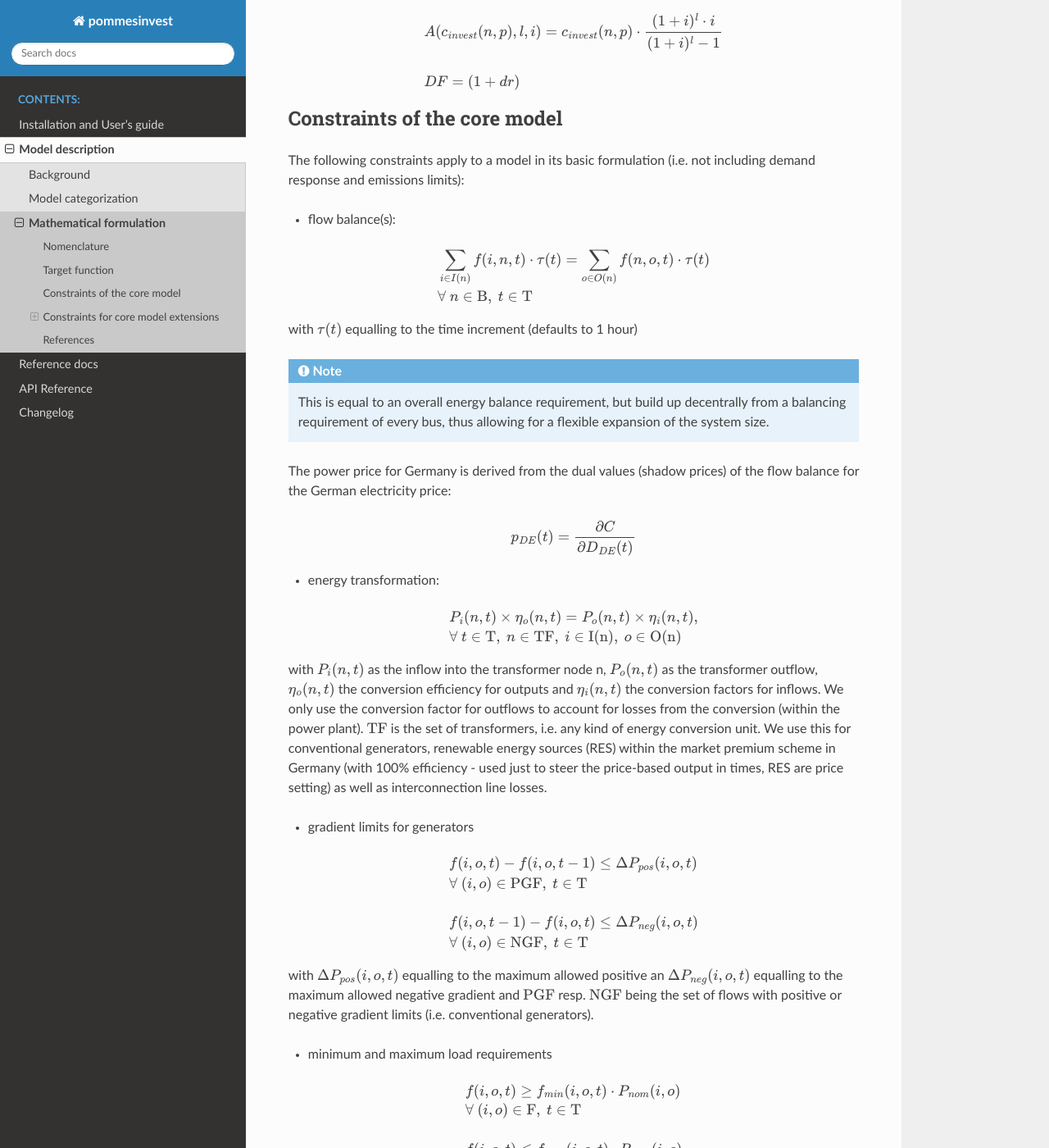
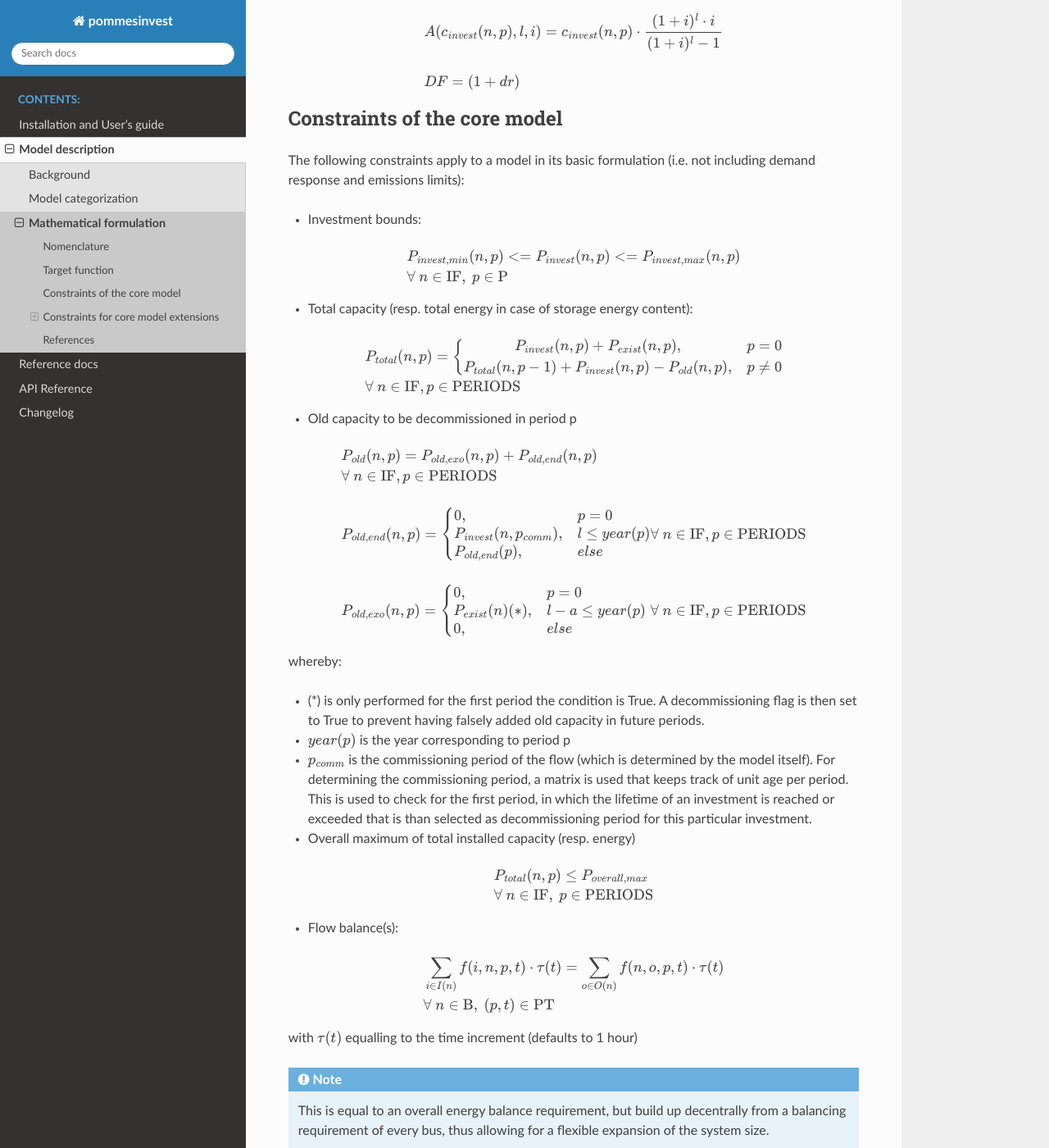
Before and after one commit to pommes-public/pommesinvest, a Sphinx documentation site: the page built from docs/model/formulation.rst, in a window 1280 px wide and 1400 px high, scrolled down 3210 px. Shown: the whole window at 82% size. Built offline with Sphinx 7.4.7 and the Read the Docs theme 2.0.0, drawn with Linux system fonts in a browser that asks for light colours; some of the changed text lies outside the part shown.

Commit message:
Resume with update of docs for model formulation

```diff
--- a/docs/model/formulation.rst
+++ b/docs/model/formulation.rst
@@ -110,13 +110,72 @@ Constraints of the core model
 The following constraints apply to a model in its basic formulation (i.e.
 not including demand response and emissions limits):
 
-* flow balance(s):
+* Investment bounds:
+
+.. math::
+    & P_{invest, min}(n, p) <= P_{invest}(n, p) <= P_{invest,max}(n, p) \\
+    & \forall \space n \in \mathrm{IF}, \space p \in \textrm{P}
+
+
+* Total capacity (resp. total energy in case of storage energy content):
+
+.. math::
+    &
+        P_{total}(n, p) = \left\{\begin{array}{11} P_{invest}(n, p) + P_{exist}(n, p), & p=0 \\
+        P_{total}(n, p-1) + P_{invest}(n, p) - P_{old}(n, p), & p\not=0\end{array}\right. \\
+    & \forall \space n \in \mathrm{IF}, p \in \textrm{PERIODS}
+
+* Old capacity to be decommissioned in period p
+
+.. math::
+    &
+    P_{old}(n, p) = P_{old,exo}(n, p) + P_{old,end}(n, p) \\
+    & \forall \space n \in \mathrm{IF}, p \in \textrm{PERIODS} \\
+    &\\
+    &
+    P_{old,end}(n, p) =
+        \begin{cases} 0, & p=0 \\
+        P_{invest}(n, p_{comm}), & l \leq year(p) \\
+        P_{old,end}(p), & else \\
+        \end{cases}
+    & \forall \space n \in \mathrm{IF}, p \in \textrm{PERIODS} \\
+    &\\
+    &
+    P_{old,exo}(n, p) =
+        \begin{cases} 0, & p=0 \\
+        P_{exist}(n) (*), & l - a \leq year(p) \\
+        0, & else \\
+        \end{cases}
+    & \forall \space n \in \mathrm{IF}, p \in \textrm{PERIODS} \\
+
+whereby:
+
+* (*) is only performed for the first period the condition
+  is True. A decommissioning flag is then set to True
+  to prevent having falsely added old capacity in future periods.
+* :math:`year(p)` is the year corresponding to period p
+* :math:`p_{comm}` is the commissioning period of the flow
+  (which is determined by the model itself). For determining the commissioning
+  period, a matrix is used that keeps track of unit age per period. This is used
+  to check for the first period, in which the lifetime of an investment is reached
+  or exceeded that is than selected as decommissioning period for this particular
+  investment.
+
+* Overall maximum of total installed capacity (resp. energy)
+
+.. math::
+    &
+    P_{total}(n, p) \leq P_{overall,max} \\
+    & \forall \space n \in \mathrm{IF}, \space p \in \textrm{PERIODS}
+
+
+* Flow balance(s):
 
 .. math::
 
-    & \sum_{i \in I(n)} f(i, n, t) \cdot \tau(t)
-    = \sum_{o \in O(n)} f(n, o, t) \cdot \tau(t) \\
-    & \forall \space n \in \mathrm{B}, \space t \in \mathrm{T}
+    & \sum_{i \in I(n)} f(i, n, p, t) \cdot \tau(t)
+    = \sum_{o \in O(n)} f(n, o, p, t) \cdot \tau(t) \\
+    & \forall \space n \in \mathrm{B}, \space (p, t) \in \mathrm{PT}
 
 with :math:`\tau(t)` equalling to the time increment (defaults to 1 hour)
 
@@ -126,77 +185,63 @@ with :math:`\tau(t)` equalling to the time increment (defaults to 1 hour)
     decentrally from a balancing requirement of every bus, thus allowing for
     a flexible expansion of the system size.
 
-The power price for Germany is derived from the dual values (shadow prices)
-of the flow balance for the German electricity price:
+* Energy transformation:
 
 .. math::
-
-    p_{DE}(t) = \frac {\partial C}{\partial D_{DE}(t)}
-
-* energy transformation:
-
-.. math::
-    & P_{i}(n, t) \times \eta_{o}(n, t) =
-    P_{o}(n, t) \times \eta_{i}(n, t), \\
-    & \forall \space t \in \mathrm{T}, \space n \in \mathrm{TF},
+    & P_{i}(n, p, t) \cdot \eta_{o}(n, t) =
+    P_{o}(n, p, t) \cdot \eta_{i}(n, t), \\
+    & \forall \space (p, t) \in \mathrm{PT}, \space n \in \mathrm{TF},
     \space i \in \mathrm{I(n)}, \space o \in \mathrm{O(n)}
 
-with :math:`P_{i}(n, t)` as the inflow into the transformer node n,
-:math:`P_{o}(n, t)` as the transformer outflow, :math:`\eta_{o}(n, t)` the
+with :math:`P_{i}(n, p, t)` as the inflow into the transformer node n,
+:math:`P_{o}(n, p, t)` as the transformer outflow, :math:`\eta_{o}(n, t)` the
 conversion efficiency for outputs and :math:`\eta_{i}(n, t)` the conversion
 factors for inflows. We only use the conversion factor for outflows to account
 for losses from the conversion (within the power plant).
 :math:`\mathrm{TF}` is the set of transformers, i.e. any kind of energy conversion
-unit. We use this for conventional generators, renewable energy sources (RES)
-within the market premium scheme in Germany (with 100% efficiency -
-used just to steer the price-based output in times, RES are price setting)
+unit. We use this for conventional or carbon-neutral controllable backup generators
 as well as interconnection line losses.
 
-* gradient limits for generators
+* Minimum and maximum load requirements (for generators)
 
 .. math::
 
-    & f(i, o, t) - f(i, o, t-1) \leq \Delta P_{pos}(i, o, t) \\
-    & \forall \space (i, o) \in \mathrm{PGF},
-    \space t \in \mathrm{T} \\
-    & \\
-    & f(i, o, t-1) - f(i, o, t) \leq \Delta P_{neg}(i, o, t) \\
-    & \forall \space (i, o) \in \mathrm{NGF},
-    \space t \in \mathrm{T}
-
-with :math:`\Delta P_{pos}(i, o, t)` equalling to the maximum allowed positive
-an :math:`\Delta P_{neg}(i, o, t)` equalling to the maximum allowed negative
-gradient and :math:`\mathrm{PGF}` resp. :math:`\mathrm{NGF}` being the set
-of flows with positive or negative gradient limits (i.e. conventional
-generators).
-
-* minimum and maximum load requirements
-
-.. math::
-
-    & f(i, o, t) \geq f_{min}(i, o, t) \cdot P_{nom}(i, o) \\
-    & \forall \space (i, o) \in \mathrm{F},
+    & f(i, o, p, t) \geq f_{min}(i, o, t) \cdot P_{nom}(i, o) \\
+    & \forall \space (i, o) \in \mathrm{F} \setminus \mathrm{IF},
     \space t \in \mathrm{T} \\
     & \\
     & f(i, o, t) \leq f_{max}(i, o, t) \cdot P_{nom}(i, o) \\
-    & \forall \space (i, o) \in \mathrm{F},
-    \space t \in \mathrm{T}
+    & \forall \space (i, o) \in \mathrm{F} \setminus \mathrm{IF},
+    \space (p, t) \in \mathrm{PT}
 
 with :math:`P_{nom}(i, o)` equalling to the installed resp. maximum capacity,
 :math:`f_{min}(i, o, t)` as the normalized minimum flow value
 and :math:`f_{max}(i, o, t)` as the normalized maximum flow value.
 
+For investment flows, :math:`P_{nom}(i, o)` is replaced by the total capacity,
+which leads to:
+
+.. math::
+
+    & f(i, o, p, t) \geq f_{min}(i, o, t) \cdot P_{total}(i, o) \\
+    & \forall \space (i, o) \in \mathrm{IF},
+    \space t \in \mathrm{T} \\
+    & \\
+    & f(i, o, t) \leq f_{max}(i, o, t) \cdot P_{total}(i, o) \\
+    & \forall \space (i, o) \in \mathrm{IF},
+    \space (p, t) \in \mathrm{PT}
+
 .. note::
 
-    Whereas the maximum value is fixed and set to 1 for all units and time steps,
-    the minimum value of some generator types may alter over time.
-    This is especially true for combined heat and power (CHP) plants
+    Both, the maximum and the minimum output may vary over time.
+    This is e.g. used for modelling combined heat and power (CHP) plants
     and industrial power plants (IPP), where a minimum load pattern
-    is fed in, in order to serve the heating or process steam demand.
+    applies, or for exogenous installations or decommissionings, where
+    the maximum is increased or decreased on an annual basis.
 
-* storages
+* Storages
 
-    * Storage roundtrip:
+    * Storage roundtrip (existing units):
 
     .. math::
 
@@ -205,22 +250,25 @@ and :math:`f_{max}(i, o, t)` as the normalized maximum flow value.
 with the last storage level :math:`E(s, |\mathrm{T}|)` equalling the
 initial storage content :math:`E(s, -1)`.
 
+.. note::
+
+    The storage roundtrip condition is only applied to existing storage units.
+    Storages that are invested into by the model, initially have a storage content of
+    0. Since it would be costly for the model, not to withdraw all energy from the storage
+    until the last time point of the simulation, no additional roundtrip balancing
+    constraint is introduced.
+
     * Storage balance:
 
     .. math::
 
-        & E(s, t) = E(s, t-1) \cdot (1 - \beta(s, t)) ^{\tau(t)/(t_u)} \\
-        & - \gamma(s, t)\cdot E_{nom}(s) \cdot {\tau(t)/(t_u)}
-        - \delta(t) \cdot {\tau(t)/(t_u)} \\
-        & - \frac{\dot{E}_o(s, t)}{\eta_o(s, t)} \cdot \tau(t)
-        + \dot{E}_i(s, t) \cdot \eta_i(s, t) \cdot \tau(t) \\
-        & \forall \space s \in \mathrm{S}, \space t \in \mathrm{T}
+        & E(s, t + 1) = E(s, t) \cdot (1 - \beta(s, t)) ^{\tau(t)/(t_u)} \\
+        & - \frac{\dot{E}_o(s, p, t)}{\eta_o(s, t)} \cdot \tau(t)
+        + \dot{E}_i(s, p, t) \cdot \eta_i(s, t) \cdot \tau(t) \\
+        & \forall \space s \in \mathrm{S}, \space (p, t) \in \mathrm{PT}
 
 with :math:`E_{nom}(s)` as the nominal storage capacity,
-:math:`\beta(t)` as the relative loss of stored energy,
-:math:`\gamma(t)` as the fixed loss of stored energy relative to the
-nominal storage capacity,
-:math:`\delta(t)` as the fixed losses in absolute terms and
+:math:`\beta(t)` as the relative loss of stored energy and
 :math:`t_u` the time unit to create dimensionless factors resp. exponents.
 
     * Storage level limits:
@@ -243,7 +291,13 @@ are set accordingly, see :ref:`config`.
 Emissions limit
 ===============
 
-Limit the overall annual emissions (resp. emissions for the timeframe considered):
+``pommesinvest`` allows to select between two optional investment limits:
+* an overall emissions budget limit for the entire optimization timeframe that
+the model is free to distribute over time and
+* an annual emissions limit that is defined on a periodical, i.e. annual basis.
+The latter is used as a default.
+
+* Overall emissions budget:
 
 .. math::
 
```
Also changed, not shown: other parts of docs/model/formulation.rst (+1 -1 lines).
